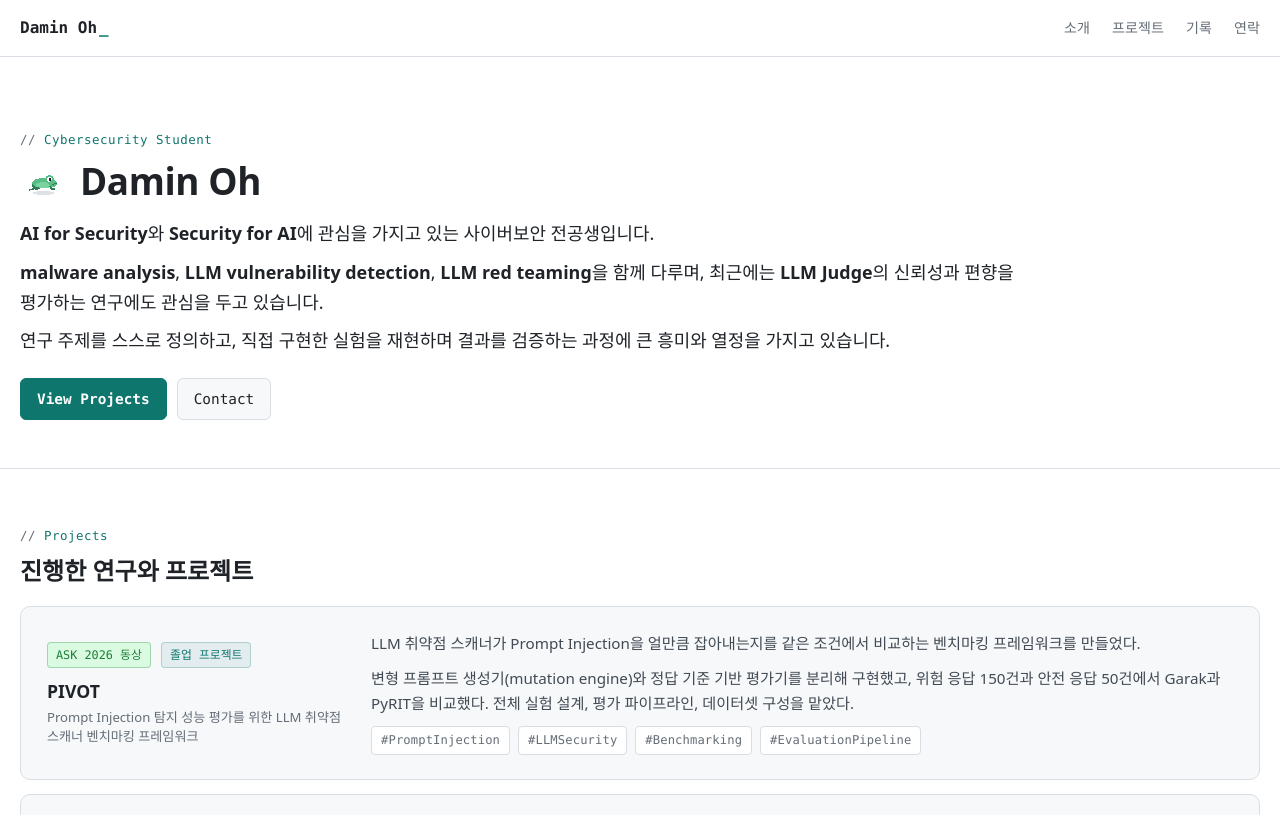
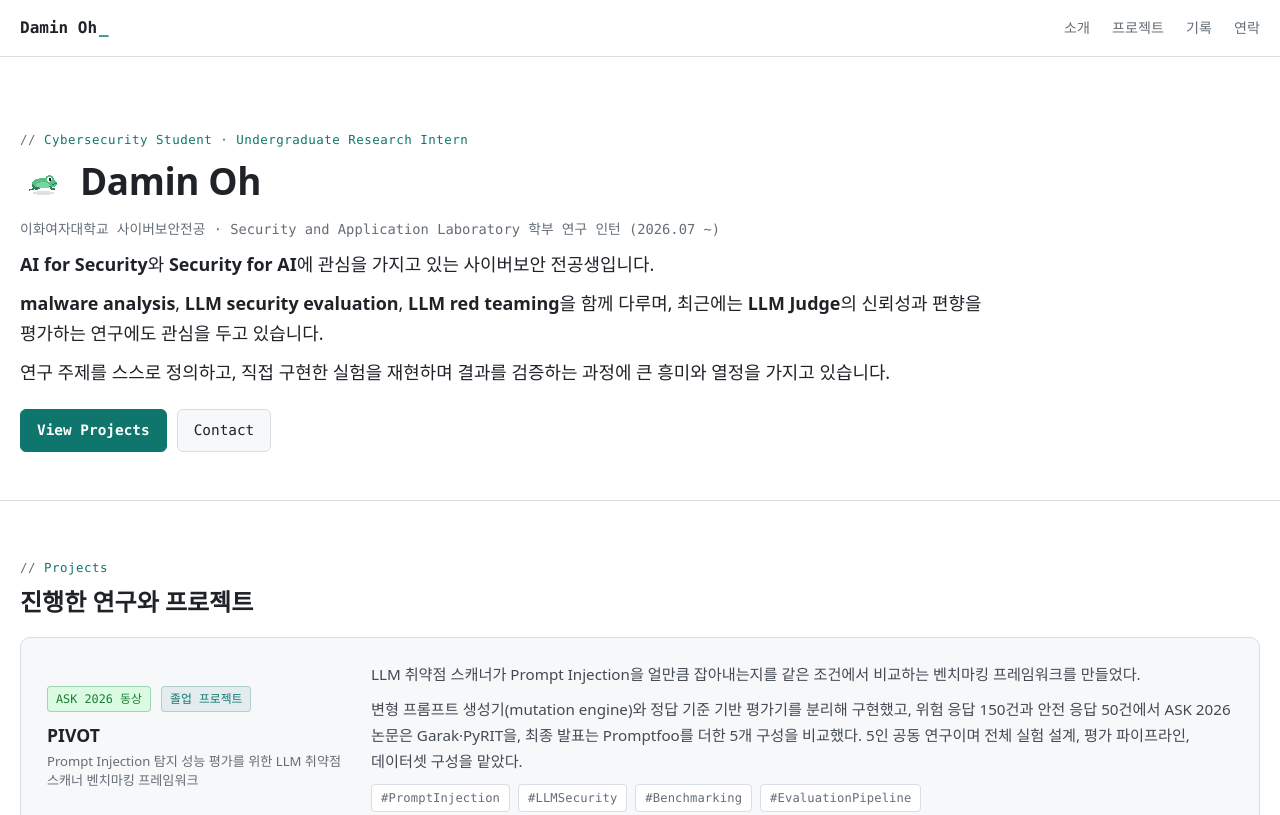
Before and after one commit to ODamDam/dam-portfolio, a plain HTML site: page index.html in a window 1280 px wide. Shown: the top 815 px of the page. Drawn offline with Linux system fonts and the light colour scheme.

Commit message:
Surface current affiliation and clarify research-area wording
- Add the lab affiliation and research-intern status under the name
- Replace the ambiguous "LLM vulnerability detection" with "LLM security evaluation"
- State on the PIVOT card that it is a five-person project and which scanners each run covered

Co-Authored-By: Claude Opus 5 <noreply@anthropic.com>
Claude-Session: https://claude.ai/code/session_01LNW3yJDeyTSfwRLtoXqCof

```diff
--- a/index.html
+++ b/index.html
@@ -52,6 +52,8 @@
   .hero h1 { font-size: 2.3rem; letter-spacing: -.01em; }
   .name-art { width: 48px; height: auto; margin-right: 12px; vertical-align: baseline;
     image-rendering: pixelated; image-rendering: crisp-edges; }
+  .hero .affil { font-family: var(--mono); font-size: .86rem; color: var(--muted); margin: 10px 0 0; }
+  .hero .affil a { color: var(--muted); }
   .hero .lead { font-size: 1.12rem; max-width: 1000px; margin: 8px 0 22px; color: var(--ink); }
   .hero .lead .s { display: block; margin-bottom: 8px; word-break: keep-all; overflow-wrap: break-word; }
   .hero .lead .s:last-child { margin-bottom: 0; }
@@ -121,11 +123,12 @@
 
   <section class="hero" id="about">
     <div class="wrap">
-      <div class="eyebrow">Cybersecurity Student</div>
+      <div class="eyebrow">Cybersecurity Student · Undergraduate Research Intern</div>
       <h1><img class="name-art" src="images/frog-hop.gif" alt="" width="48" height="36">Damin Oh</h1>
+      <p class="affil">이화여자대학교 사이버보안전공 · <a href="https://sites.google.com/view/sapp-lab/home">Security and Application Laboratory</a> 학부 연구 인턴 (2026.07 ~)</p>
       <p class="lead">
         <span class="s"><strong>AI for Security</strong>와 <strong>Security for AI</strong>에 관심을 가지고 있는 사이버보안 전공생입니다.</span>
-        <span class="s"><strong>malware analysis</strong>, <strong>LLM vulnerability detection</strong>, <strong>LLM red teaming</strong>을 함께 다루며, 최근에는 <strong>LLM Judge</strong>의 신뢰성과 편향을 평가하는 연구에도 관심을 두고 있습니다.</span>
+        <span class="s"><strong>malware analysis</strong>, <strong>LLM security evaluation</strong>, <strong>LLM red teaming</strong>을 함께 다루며, 최근에는 <strong>LLM Judge</strong>의 신뢰성과 편향을 평가하는 연구에도 관심을 두고 있습니다.</span>
         <span class="s">연구 주제를 스스로 정의하고, 직접 구현한 실험을 재현하며 결과를 검증하는 과정에 큰 흥미와 열정을 가지고 있습니다.</span>
       </p>
       <div class="btn-row">
@@ -150,7 +153,7 @@
           </div>
           <div class="desc">
             <p>LLM 취약점 스캐너가 Prompt Injection을 얼만큼 잡아내는지를 같은 조건에서 비교하는 벤치마킹 프레임워크를 만들었다.</p>
-            <p>변형 프롬프트 생성기(mutation engine)와 정답 기준 기반 평가기를 분리해 구현했고, 위험 응답 150건과 안전 응답 50건에서 Garak과 PyRIT을 비교했다. 전체 실험 설계, 평가 파이프라인, 데이터셋 구성을 맡았다.</p>
+            <p>변형 프롬프트 생성기(mutation engine)와 정답 기준 기반 평가기를 분리해 구현했고, 위험 응답 150건과 안전 응답 50건에서 ASK 2026 논문은 Garak·PyRIT을, 최종 발표는 Promptfoo를 더한 5개 구성을 비교했다. 5인 공동 연구이며 전체 실험 설계, 평가 파이프라인, 데이터셋 구성을 맡았다.</p>
             <p class="tags"><span>#PromptInjection</span><span>#LLMSecurity</span><span>#Benchmarking</span><span>#EvaluationPipeline</span></p>
           </div>
         </a>
```
